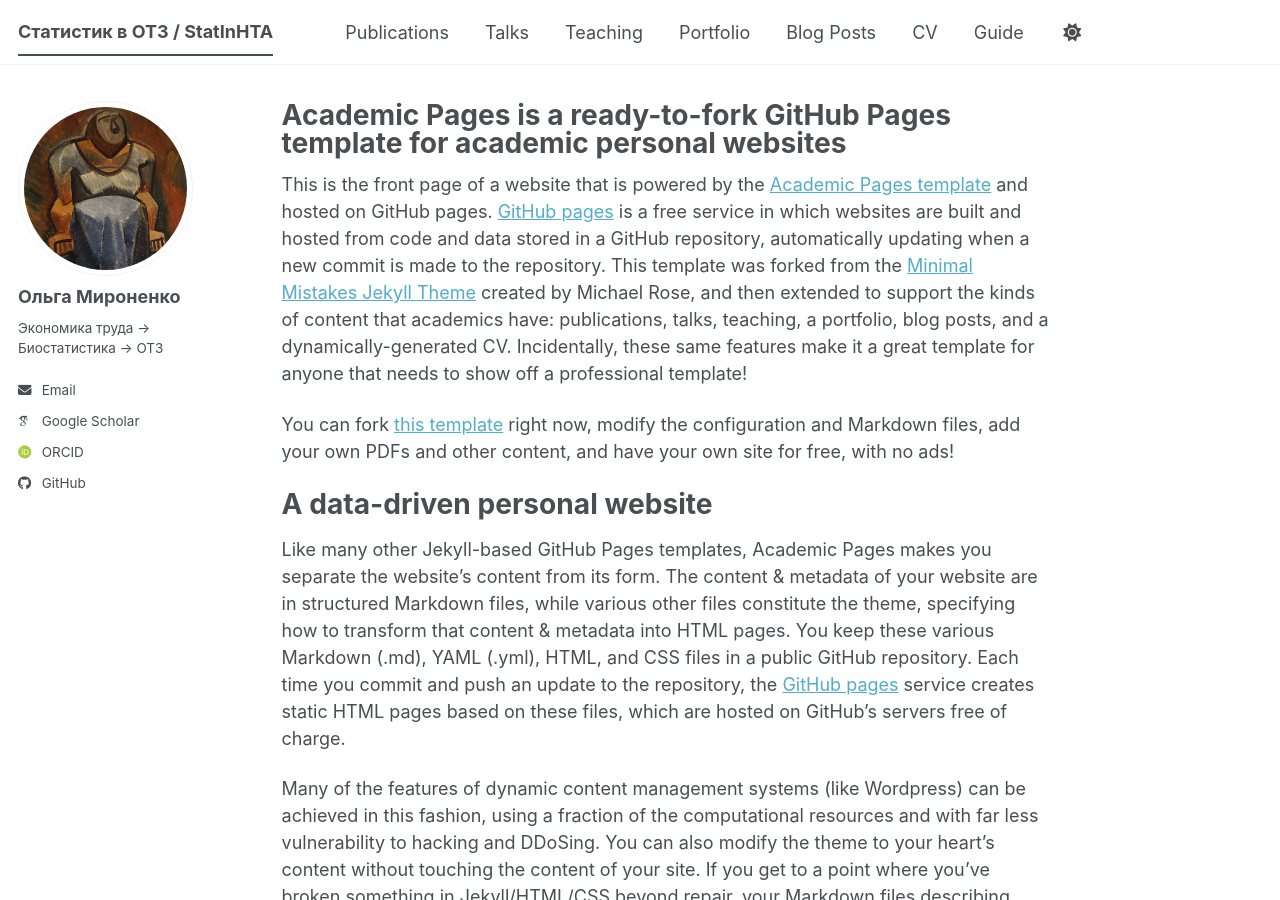
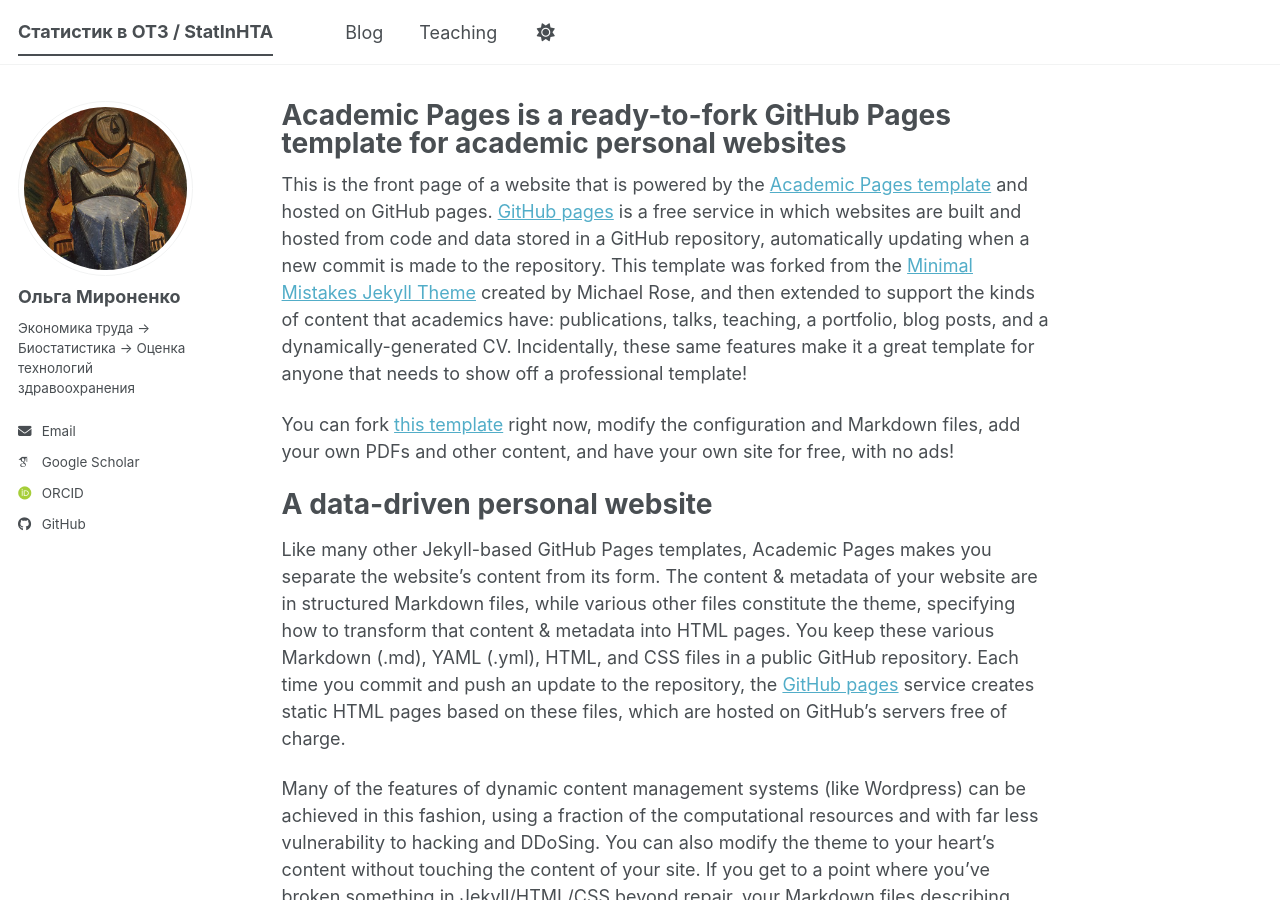
Before and after one commit to ejeej/ejeej.github.io, a Jekyll site: the page built from _pages/about.md, in a window 1280 px wide and 900 px high. Built offline with Jekyll 4.4.1, drawn with Linux system fonts in a browser that asks for light colours; some web fonts are replaced; a script bundle is joined from its source files by our own code; library files that are not in the unit come from our copies; some of the changed lines change nothing that is shown.

Commit message:
Modified navigation

```diff
--- a/_config.yml
+++ b/_config.yml
@@ -26,7 +26,7 @@
   avatar           : "profile.png"
   name             : "Ольга Мироненко"
   pronouns         : # example: "she/her"
-  bio              : "Экономика труда → Биостатистика → ОТЗ"
+  bio              : "Экономика труда → Биостатистика → Оценка технологий здравоохранения"
   location         :
   employer         :
   uri              : # URL
--- a/_data/navigation.yml
+++ b/_data/navigation.yml
@@ -8,26 +8,26 @@
 #      Markdown formatted page while the second is generated using JSON.
 
 main:
-  - title: "Publications"
-    url: /publications/
-
-  - title: "Talks"
-    url: /talks/
+  # - title: "Publications"
+  #   url: /publications/
+  #
+  # - title: "Talks"
+  #   url: /talks/
+#
+  # - title: "Portfolio"
+  #   url: /portfolio/
+  #
+  - title: "Blog"
+    url: /year-archive/
 
   - title: "Teaching"
     url: /teaching/
-
-  - title: "Portfolio"
-    url: /portfolio/
-
-  - title: "Blog Posts"
-    url: /year-archive/
-
-  - title: "CV"
-    url: /cv/
-
+    #
+  # - title: "CV"
+  #   url: /cv/
+  #
   # - title: "CV"
   #   url: /cv-json/
-
-  - title: "Guide"
-    url: /markdown/
+  #
+  # - title: "Guide"
+  #   url: /markdown/
```
